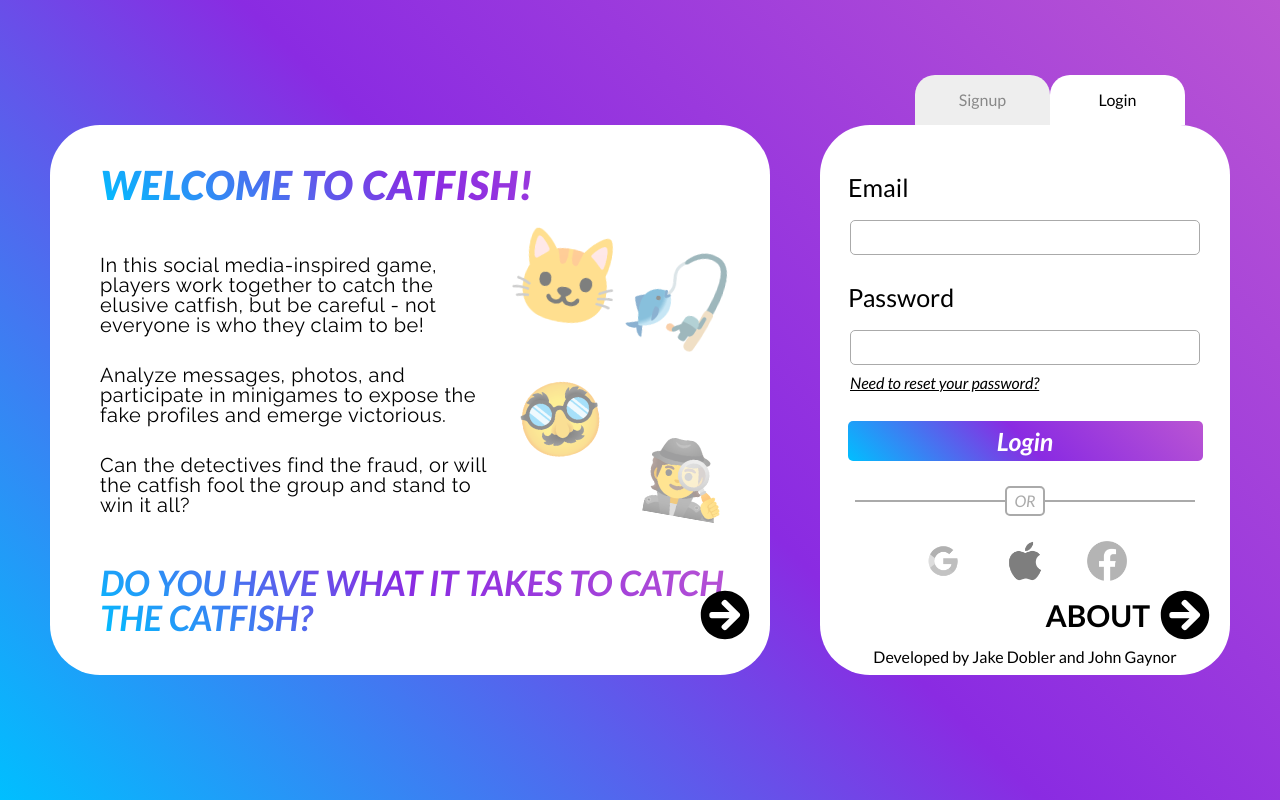
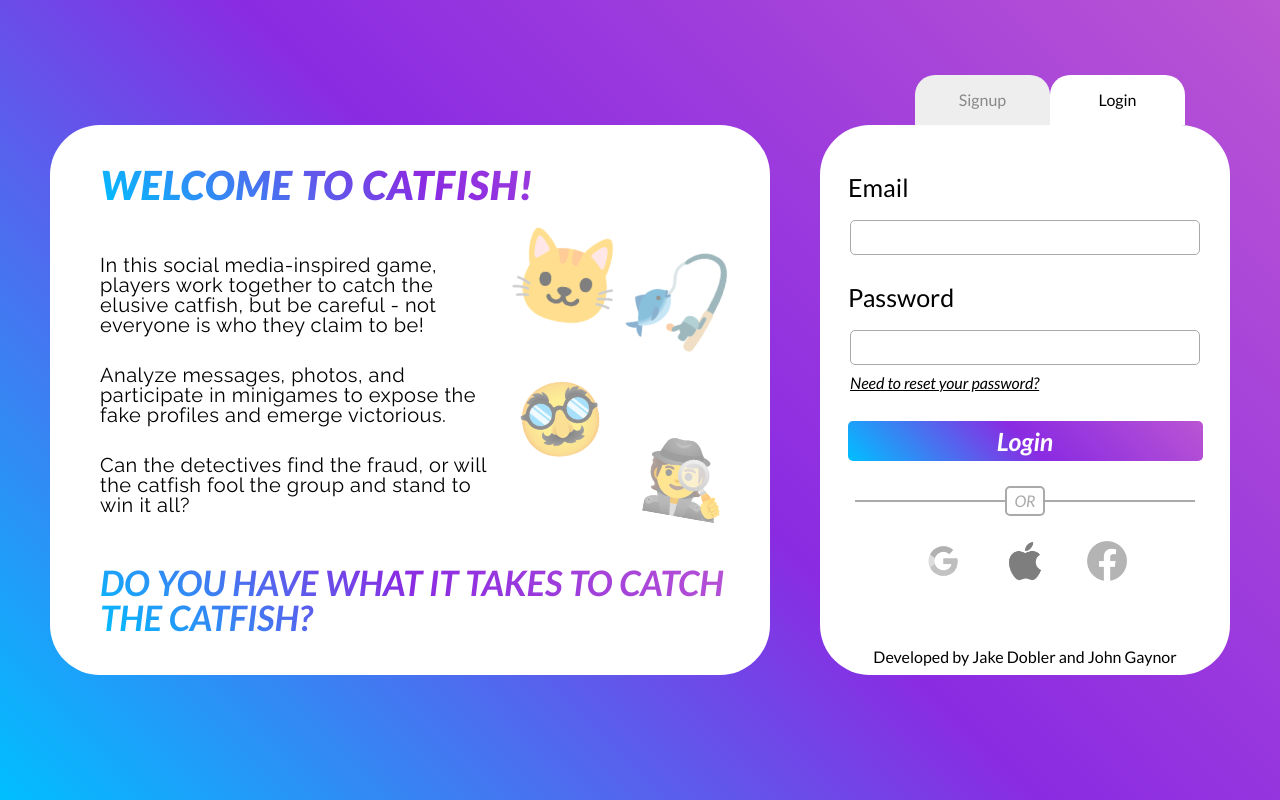
Before and after one commit to Jaecobd1/catfish, a Next.js app: page / in a window 1280 px wide. Built offline with nearby package versions, Linux system fonts and the light colour scheme; no server answers; the database is empty.

Commit message:
responsive changes

```diff
--- a/src/pages/index.js
+++ b/src/pages/index.js
@@ -29,22 +29,21 @@ export default function Home() {
   const { user, username } = useContext(UserContext);
   const [homePanel, setHomePanel] = useState("login");
 
+  // checking active panel, only applies to home page
   useEffect(() => {
-    // console.log(window.innerWidth);
+    const rightPanel = document.getElementById("right-panel");
+    const leftPanel = document.getElementById("left-panel");
     if (window.innerWidth <= 990) {
       if (homePanel == "about") {
-        const rightPanel = document.getElementById("right-panel");
         rightPanel.classList.add(`${styles.hiddenPanel}`);
-        const leftPanel = document.getElementById("left-panel");
         leftPanel.classList.remove(`${styles.hiddenPanel}`);
       } else {
-        const rightPanel = document.getElementById("right-panel");
         rightPanel.classList.remove(`${styles.hiddenPanel}`);
-        const leftPanel = document.getElementById("left-panel");
         leftPanel.classList.add(`${styles.hiddenPanel}`);
       }
     }
   }, [homePanel]);
+  // this doesn't work if you go from being on mobile to desktop, as of right now user has to refresh
 
   return (
     <>
@@ -63,8 +62,7 @@ export default function Home() {
                 <Hero />
                 <div
                   className={
-                    "flex items-center absolute right-[20px] bottom-[35px]"
-                    // md:hidden
+                    "flex lg:hidden items-center absolute right-[20px] bottom-[35px]"
                   }
                 >
                   <FaArrowCircleRight
@@ -90,8 +88,7 @@ export default function Home() {
                 <Login />
                 <div
                   className={
-                    "flex items-center absolute right-[20px] bottom-[35px]"
-                    // md:hidden
+                    "flex lg:hidden items-center absolute right-[20px] bottom-[35px]"
                   }
                 >
                   <p className="font-lato font-bold text-[30px]">ABOUT</p>
--- a/src/styles/Home.module.css
+++ b/src/styles/Home.module.css
@@ -6,6 +6,7 @@
   background: linear-gradient(45deg, #00bfff 0%, #8a2be2 50%, #ba55d3 100%);
   padding: 0 50px;
   --slideInOutAnimation: 2.5s;
+  overflow: hidden;
 }
 
 /* these are the styles for the left panel */
@@ -21,7 +22,7 @@
   position: relative;
   animation-name: slideInFromLeft;
   animation-duration: var(--slideInOutAnimation);
-  overflow-y: scroll;
+  /* overflow-y: scroll; */
 }
 
 /* these are the styles for the right panel */
@@ -38,6 +39,7 @@
 }
 
 .hiddenPanel {
+  background-color: red;
   display: none;
 }
 
```
